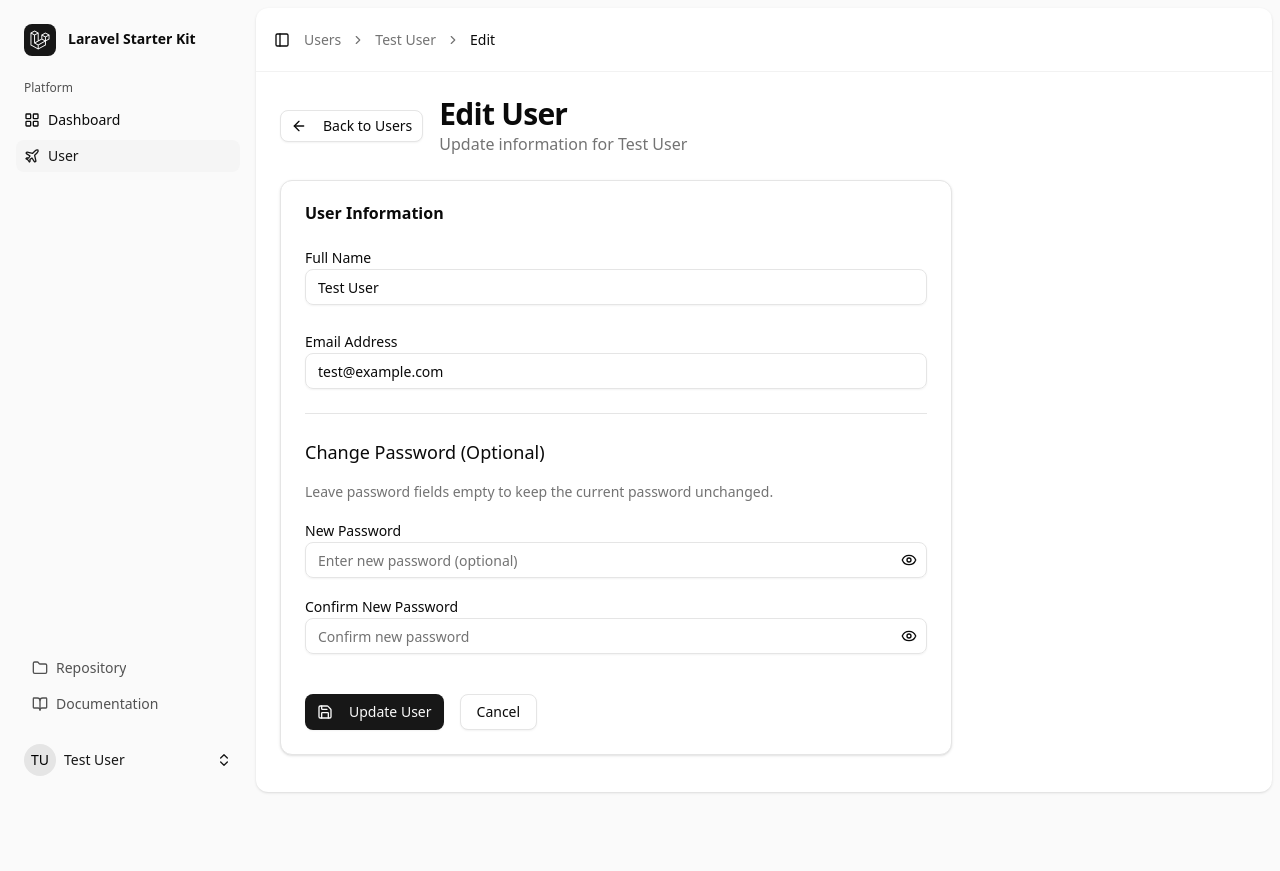
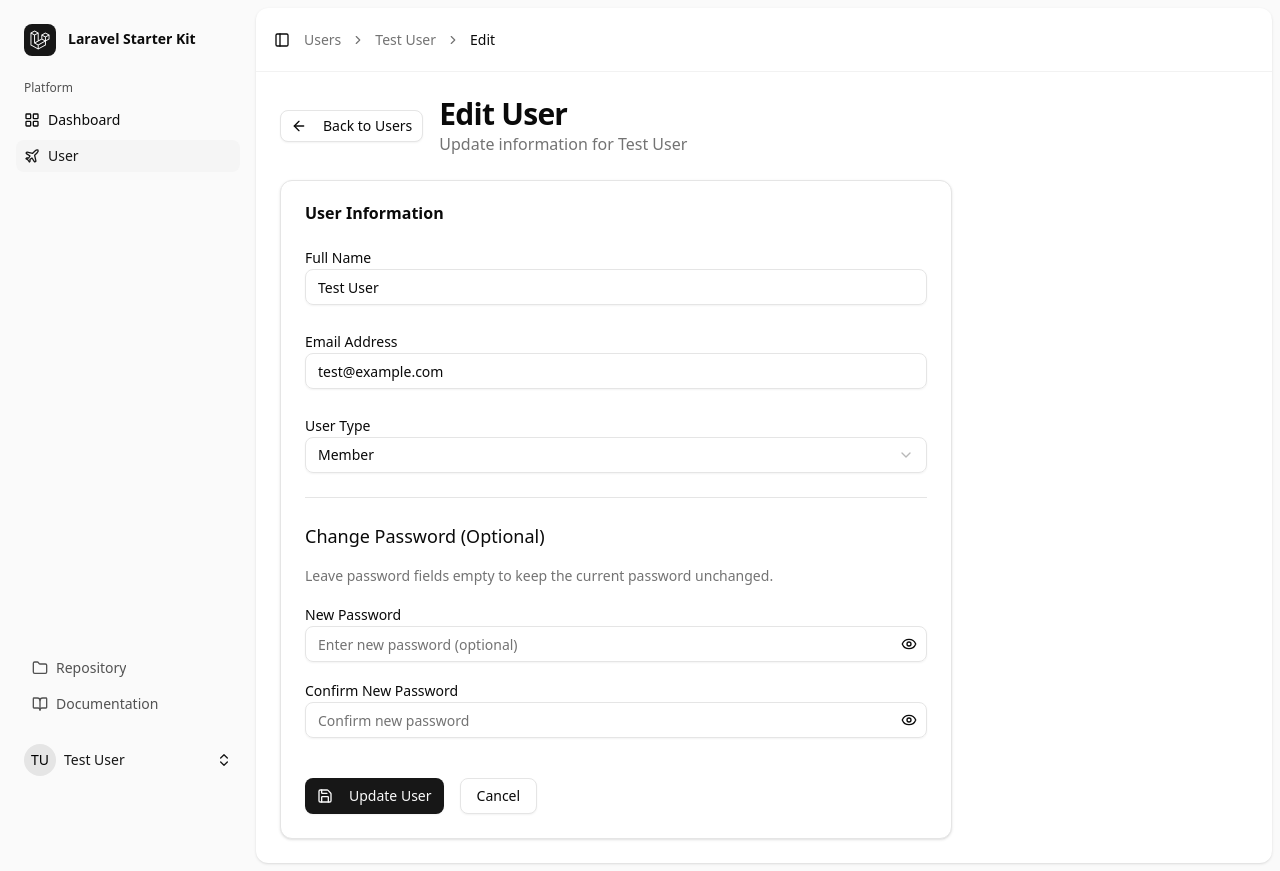
Before and after one commit to zahidcserana/mis, a Laravel app: page /users/1/edit in a window 1280 px wide. Before the commit the page ends 793 px from the top, so only its background shows below. Run offline with Laravel 12, Linux system fonts and the light colour scheme; a user stored in the database is signed in; data comes from the database, SQL or seed files in the repository; style sheets or scripts are compiled from the project's sources; some libraries are stand-ins or nearby versions; some web fonts are replaced.

Commit message:
Add user type with role-based access control and validation
Co-authored-by: csecuet10 <csecuet10@gmail.com>

```diff
--- a/app/Http/Controllers/UserController.php
+++ b/app/Http/Controllers/UserController.php
@@ -56,6 +56,7 @@ class UserController extends Controller
                 'id' => $user->id,
                 'name' => $user->name,
                 'email' => $user->email,
+                'type' => $user->type,
                 'email_verified_at' => $user->email_verified_at?->format('M d, Y'),
                 'created_at' => $user->created_at->format('M d, Y'),
             ]);
@@ -92,6 +93,7 @@ class UserController extends Controller
             'name' => 'required|string|max:255',
             'email' => 'required|string|email|max:255|unique:users',
             'password' => 'required|string|min:8|confirmed',
+            'type' => 'required|in:admin,member',
         ]);
 
         $validated['password'] = bcrypt($validated['password']);
@@ -114,6 +116,7 @@ class UserController extends Controller
                 'id' => $user->id,
                 'name' => $user->name,
                 'email' => $user->email,
+                'type' => $user->type,
                 'email_verified_at' => $user->email_verified_at?->format('M d, Y H:i'),
                 'created_at' => $user->created_at->format('M d, Y H:i'),
                 'updated_at' => $user->updated_at->format('M d, Y H:i'),
@@ -133,6 +136,7 @@ class UserController extends Controller
                 'id' => $user->id,
                 'name' => $user->name,
                 'email' => $user->email,
+                'type' => $user->type,
             ],
         ]);
     }
@@ -147,6 +151,7 @@ class UserController extends Controller
         $rules = [
             'name' => 'required|string|max:255',
             'email' => 'required|string|email|max:255|unique:users,email,' . $user->id,
+            'type' => 'required|in:admin,member',
         ];
 
         // Only validate password if it's provided
--- a/app/Models/User.php
+++ b/app/Models/User.php
@@ -21,6 +21,7 @@ class User extends Authenticatable
         'name',
         'email',
         'password',
+        'type',
     ];
 
     /**
@@ -45,4 +46,20 @@ class User extends Authenticatable
             'password' => 'hashed',
         ];
     }
+
+    /**
+     * Check if the user is an admin.
+     */
+    public function isAdmin(): bool
+    {
+        return $this->type === 'admin';
+    }
+
+    /**
+     * Check if the user is a member.
+     */
+    public function isMember(): bool
+    {
+        return $this->type === 'member';
+    }
 }
--- a/resources/js/pages/users/create.tsx
+++ b/resources/js/pages/users/create.tsx
@@ -6,6 +6,7 @@ import { Button } from '@/components/ui/button';
 import { Input } from '@/components/ui/input';
 import { Label } from '@/components/ui/label';
 import { Card, CardContent, CardHeader, CardTitle } from '@/components/ui/card';
+import { Select, SelectContent, SelectItem, SelectTrigger, SelectValue } from '@/components/ui/select';
 import { ArrowLeft, Save, Eye, EyeOff } from 'lucide-react';
 
 interface CreateUserProps {
@@ -14,6 +15,7 @@ interface CreateUserProps {
         email?: string;
         password?: string;
         password_confirmation?: string;
+        type?: string;
     };
 }
 
@@ -34,6 +36,7 @@ export default function CreateUser({ errors = {} }: CreateUserProps) {
         email: '',
         password: '',
         password_confirmation: '',
+        type: 'member',
     });
     const [showPassword, setShowPassword] = useState(false);
     const [showPasswordConfirmation, setShowPasswordConfirmation] = useState(false);
@@ -53,6 +56,13 @@ export default function CreateUser({ errors = {} }: CreateUserProps) {
         setData(prev => ({
             ...prev,
             [field]: e.target.value,
+        }));
+    };
+
+    const handleSelectChange = (field: keyof typeof data) => (value: string) => {
+        setData(prev => ({
+            ...prev,
+            [field]: value,
         }));
     };
 
@@ -115,6 +125,23 @@ export default function CreateUser({ errors = {} }: CreateUserProps) {
                                 />
                                 {errors.email && (
                                     <p className="text-sm text-destructive">{errors.email}</p>
+                                )}
+                            </div>
+
+                            {/* User Type Field */}
+                            <div className="space-y-2">
+                                <Label htmlFor="type">User Type</Label>
+                                <Select value={data.type} onValueChange={handleSelectChange('type')}>
+                                    <SelectTrigger className={errors.type ? 'border-destructive' : ''}>
+                                        <SelectValue placeholder="Select user type" />
+                                    </SelectTrigger>
+                                    <SelectContent>
+                                        <SelectItem value="member">Member</SelectItem>
+                                        <SelectItem value="admin">Admin</SelectItem>
+                                    </SelectContent>
+                                </Select>
+                                {errors.type && (
+                                    <p className="text-sm text-destructive">{errors.type}</p>
                                 )}
                             </div>
 
--- a/resources/js/pages/users/edit.tsx
+++ b/resources/js/pages/users/edit.tsx
@@ -6,6 +6,7 @@ import { Button } from '@/components/ui/button';
 import { Input } from '@/components/ui/input';
 import { Label } from '@/components/ui/label';
 import { Card, CardContent, CardHeader, CardTitle } from '@/components/ui/card';
+import { Select, SelectContent, SelectItem, SelectTrigger, SelectValue } from '@/components/ui/select';
 import { ArrowLeft, Save, Eye, EyeOff } from 'lucide-react';
 
 interface EditUserProps {
@@ -13,12 +14,14 @@ interface EditUserProps {
         id: number;
         name: string;
         email: string;
+        type: 'admin' | 'member';
     };
     errors?: {
         name?: string;
         email?: string;
         password?: string;
         password_confirmation?: string;
+        type?: string;
     };
 }
 
@@ -26,6 +29,7 @@ export default function EditUser({ user, errors = {} }: EditUserProps) {
     const [data, setData] = useState({
         name: user.name,
         email: user.email,
+        type: user.type,
         password: '',
         password_confirmation: '',
     });
@@ -56,6 +60,7 @@ export default function EditUser({ user, errors = {} }: EditUserProps) {
         const submitData = {
             name: data.name,
             email: data.email,
+            type: data.type,
             ...(data.password && {
                 password: data.password,
                 password_confirmation: data.password_confirmation,
@@ -72,6 +77,13 @@ export default function EditUser({ user, errors = {} }: EditUserProps) {
         setData(prev => ({
             ...prev,
             [field]: e.target.value,
+        }));
+    };
+
+    const handleSelectChange = (field: keyof typeof data) => (value: string) => {
+        setData(prev => ({
+            ...prev,
+            [field]: value,
         }));
     };
 
@@ -134,6 +146,23 @@ export default function EditUser({ user, errors = {} }: EditUserProps) {
                                 />
                                 {errors.email && (
                                     <p className="text-sm text-destructive">{errors.email}</p>
+                                )}
+                            </div>
+
+                            {/* User Type Field */}
+                            <div className="space-y-2">
+                                <Label htmlFor="type">User Type</Label>
+                                <Select value={data.type} onValueChange={handleSelectChange('type')}>
+                                    <SelectTrigger className={errors.type ? 'border-destructive' : ''}>
+                                        <SelectValue placeholder="Select user type" />
+                                    </SelectTrigger>
+                                    <SelectContent>
+                                        <SelectItem value="member">Member</SelectItem>
+                                        <SelectItem value="admin">Admin</SelectItem>
+                                    </SelectContent>
+                                </Select>
+                                {errors.type && (
+                                    <p className="text-sm text-destructive">{errors.type}</p>
                                 )}
                             </div>
 
--- a/resources/js/pages/users/index.tsx
+++ b/resources/js/pages/users/index.tsx
@@ -58,9 +58,10 @@ export default function UsersIndex({ users, filters = {} }: UsersPageProps) {
     const [sortField, setSortField] = useState(filters?.sort || 'created_at');
     const [sortDirection, setSortDirection] = useState(filters?.direction || 'desc');
 
-    // Get flash messages from Laravel session
+    // Get flash messages and current user from Laravel session
     const { props } = usePage<SharedData & { success?: string }>();
     const successMessage = props.success;
+    const currentUser = props.auth.user;
 
     useEffect(() => {
         const delayedSearch = setTimeout(() => {
@@ -151,12 +152,14 @@ export default function UsersIndex({ users, filters = {} }: UsersPageProps) {
                             Manage and view all users in the system
                         </p>
                     </div>
+                    {currentUser.type === 'admin' && (
                         <Link href="/users/create">
                             <Button>
                                 <Plus className="mr-2 h-4 w-4" />
                                 Add User
                             </Button>
                         </Link>
+                    )}
                 </div>
 
                 {/* Success Message */}
@@ -229,6 +232,7 @@ export default function UsersIndex({ users, filters = {} }: UsersPageProps) {
                                                 <ArrowUpDown className="ml-2 h-4 w-4" />
                                             </Button>
                                         </th>
+                                        <th className="px-6 py-4 text-left">Type</th>
                                         <th className="px-6 py-4 text-left">Status</th>
                                         <th className="px-6 py-4 text-left">
                                             <Button
@@ -246,7 +250,7 @@ export default function UsersIndex({ users, filters = {} }: UsersPageProps) {
                                 <tbody className="divide-y">
                                     {users.data.length === 0 ? (
                                         <tr>
-                                            <td colSpan={5} className="px-6 py-12 text-center text-muted-foreground">
+                                            <td colSpan={6} className="px-6 py-12 text-center text-muted-foreground">
                                                 No users found matching your criteria.
                                             </td>
                                         </tr>
@@ -270,6 +274,13 @@ export default function UsersIndex({ users, filters = {} }: UsersPageProps) {
                                                 </td>
                                                 <td className="px-6 py-4">
                                                     <Badge
+                                                        variant={user.type === 'admin' ? 'destructive' : 'outline'}
+                                                    >
+                                                        {user.type === 'admin' ? 'Admin' : 'Member'}
+                                                    </Badge>
+                                                </td>
+                                                <td className="px-6 py-4">
+                                                    <Badge
                                                         variant={user.email_verified_at ? "default" : "secondary"}
                                                     >
                                                         {user.email_verified_at ? 'Verified' : 'Unverified'}
@@ -279,6 +290,7 @@ export default function UsersIndex({ users, filters = {} }: UsersPageProps) {
                                                     {user.created_at}
                                                 </td>
                                                 <td className="px-6 py-4 text-right">
+                                                    {(currentUser.type === 'admin' || currentUser.id === user.id) && (
                                                         <DropdownMenu>
                                                             <DropdownMenuTrigger asChild>
                                                                 <Button variant="ghost" size="sm">
@@ -298,6 +310,7 @@ export default function UsersIndex({ users, filters = {} }: UsersPageProps) {
                                                                         Edit
                                                                     </Link>
                                                                 </DropdownMenuItem>
+                                                                {currentUser.type === 'admin' && currentUser.id !== user.id && (
                                                                     <DropdownMenuItem
                                                                         className="text-destructive"
                                                                         onClick={() => handleDelete(user.id, user.name)}
@@ -305,8 +318,10 @@ export default function UsersIndex({ users, filters = {} }: UsersPageProps) {
                                                                         <Trash className="mr-2 h-4 w-4" />
                                                                         Delete
                                                                     </DropdownMenuItem>
+                                                                )}
                                                             </DropdownMenuContent>
                                                         </DropdownMenu>
+                                                    )}
                                                 </td>
                                             </tr>
                                         ))
--- a/resources/js/pages/users/show.tsx
+++ b/resources/js/pages/users/show.tsx
@@ -12,6 +12,7 @@ interface ShowUserProps {
         id: number;
         name: string;
         email: string;
+        type: 'admin' | 'member';
         email_verified_at: string | null;
         created_at: string;
         updated_at: string;
@@ -108,6 +109,22 @@ export default function ShowUser({ user }: ShowUserProps) {
                                     <p className="text-base font-medium">{user.email}</p>
                                 </div>
                             </div>
+
+                            <div className="flex items-center gap-3">
+                                <div className="flex h-10 w-10 items-center justify-center rounded-lg bg-muted">
+                                    <UserIcon className="h-5 w-5 text-muted-foreground" />
+                                </div>
+                                <div>
+                                    <p className="text-sm font-medium text-muted-foreground">User Type</p>
+                                    <div className="flex items-center gap-2">
+                                        <Badge
+                                            variant={user.type === 'admin' ? 'destructive' : 'outline'}
+                                        >
+                                            {user.type === 'admin' ? 'Admin' : 'Member'}
+                                        </Badge>
+                                    </div>
+                                </div>
+                            </div>
                         </CardContent>
                     </Card>
 
--- a/resources/js/types/index.d.ts
+++ b/resources/js/types/index.d.ts
@@ -35,6 +35,7 @@ export interface User {
     id: number;
     name: string;
     email: string;
+    type: 'admin' | 'member';
     avatar?: string;
     email_verified_at: string | null;
     created_at: string;
```
Also changed, not shown: app/Policies/UserPolicy.php (+9 -12 lines), database/migrations/2024_01_01_000003_add_type_to_users_table.php (added). Lines whose indentation alone changed are shown as unchanged.
